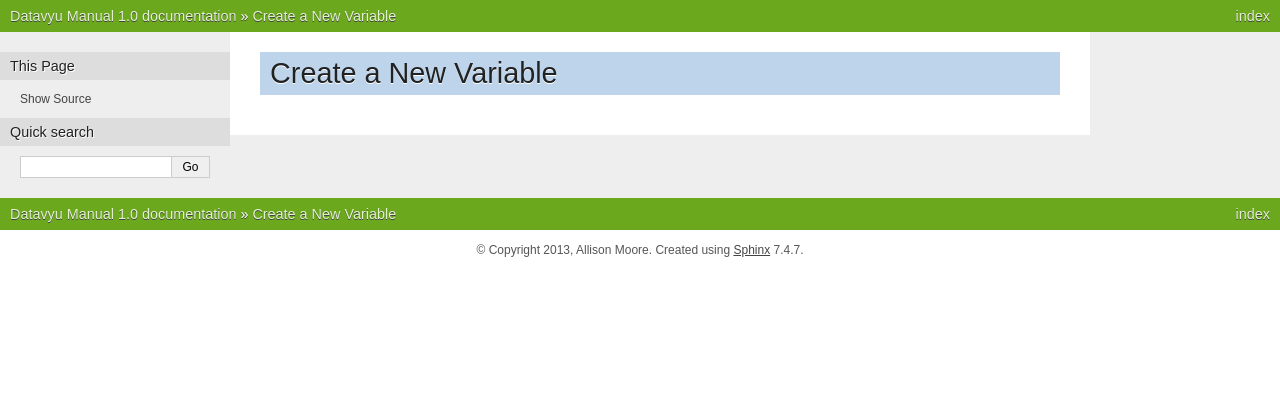
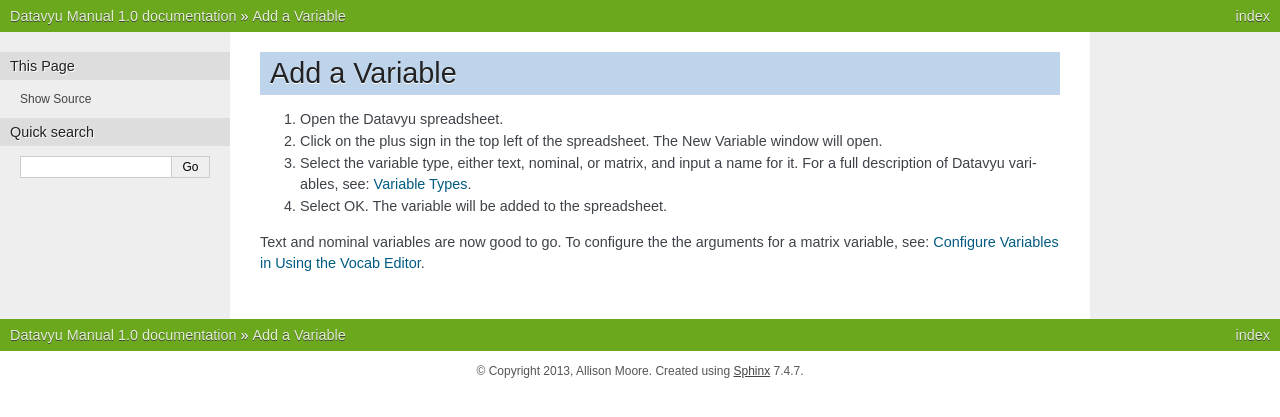
Before and after one commit to databrary/datavyu-docs, a Sphinx documentation site: the page built from source/guide/tutorial/add-a-variable.txt, in a window 1280 px wide. Shown: the top 417 px of the page. Built offline with Sphinx 7.4.7, drawn with Linux system fonts in a browser that asks for light colours; pages that are not in the unit, such as notebooks, are missing from menus.

Commit message:
guide: add a variable tutorial

```diff
--- a/source/guide/tutorial/add-a-variable.txt
+++ b/source/guide/tutorial/add-a-variable.txt
@@ -1,5 +1,22 @@
-=====================
-Create a New Variable
-=====================
+==============
+Add a Variable
+==============
 
-.. talks about adding a variable to datavyu, cross-reference with :ref:`variable-types` and :doc:`/guide/tutorial/configure-datavyu-variables`
+.. talks about adding a variable to datavyu, cross-reference with
+   :ref:`variable-types` and
+   :doc:`/guide/tutorial/configure-datavyu-variables`
+
+#. Open the Datavyu spreadsheet.
+
+#. Click on the plus sign in the top left of the spreadsheet. The New
+   Variable window will open.
+
+#. Select the variable type, either text, nominal, or matrix, and input
+   a name for it. For a full description of Datavyu variables, see:
+   :ref:`variable-types`.
+
+#. Select :guilabel:`OK`. The variable will be added to the spreadsheet.
+
+Text and nominal variables are now good to go. To configure the
+the arguments for a matrix variable, see:
+:doc:`/guide/tutorial/configure-datavyu-variables`.
```
Also changed, not shown: source/guide/tutorial/export-data.txt (added, +8 -0 lines), source/guide/tutorial/use-scripts-to-automate-tasks.txt (added).
